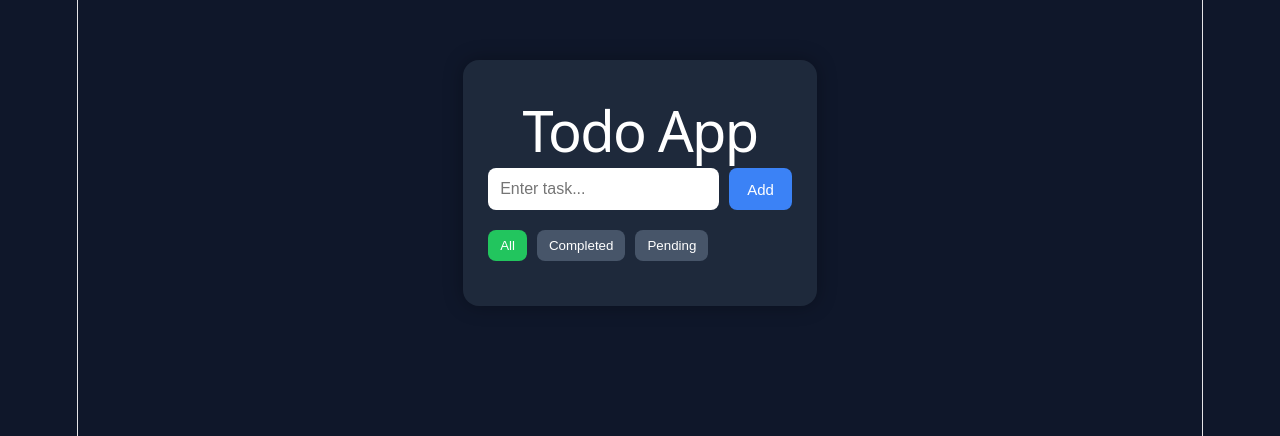
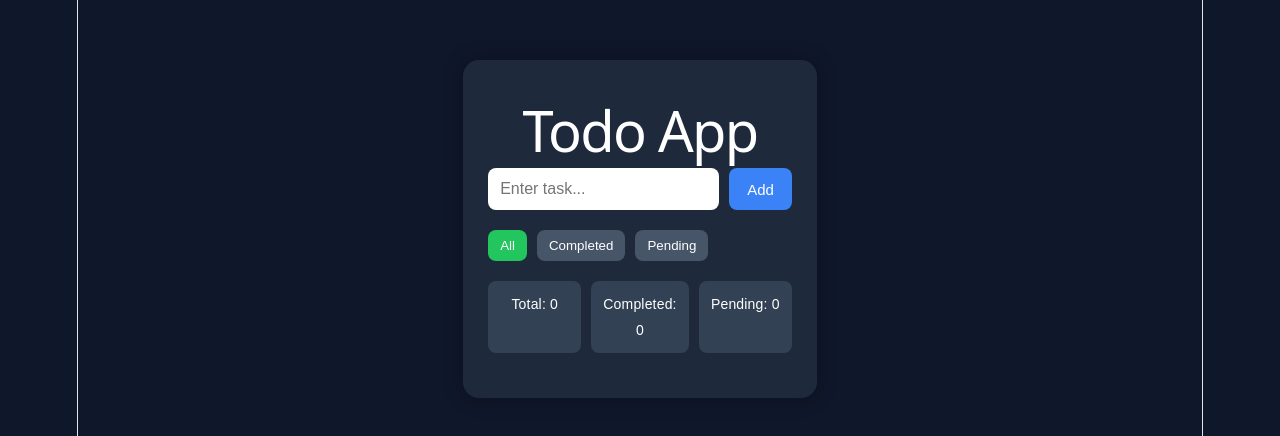
Before and after one commit to Rohit-hub-coder/react-todo-app, a React (Vite) app: page / in a window 1280 px wide. Shown: the top 436 px of the page. Built offline with nearby package versions, Linux system fonts and the light colour scheme.

Commit message:
Added todo statistics

```diff
--- a/src/App.css
+++ b/src/App.css
@@ -108,3 +108,21 @@ h1 {
 .filter-area button.active-filter {
   background: #22c55e;
 }
+
+.stats {
+  display: flex;
+  justify-content: space-between;
+  gap: 10px;
+  margin-bottom: 20px;
+  color: white;
+  font-size: 14px;
+}
+
+.stats p {
+  margin: 0;
+  background: #334155;
+  padding: 10px 12px;
+  border-radius: 8px;
+  flex: 1;
+  text-align: center;
+}
--- a/src/App.jsx
+++ b/src/App.jsx
@@ -62,6 +62,12 @@ function App() {
     return true;
   });
 
+
+
+const totalTasks = todos.length;
+const completedTasks = todos.filter((todo) => todo.completed).length;
+const pendingTasks = totalTasks - completedTasks;
+
   return (
     <div className="app">
       <h1>Todo App</h1>
@@ -96,6 +102,12 @@ function App() {
           Pending
         </button>
       </div>
+
+  <div className="stats">
+  <p>Total: {totalTasks}</p>
+  <p>Completed: {completedTasks}</p>
+  <p>Pending: {pendingTasks}</p>
+</div>
 
       <ul className="todo-list">
         {filteredTodos.map((todo) => (
```
